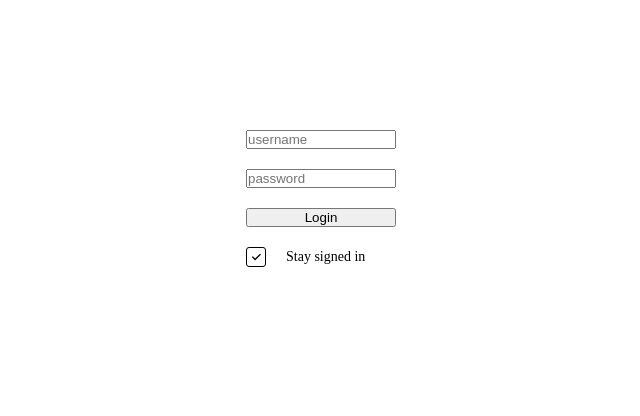
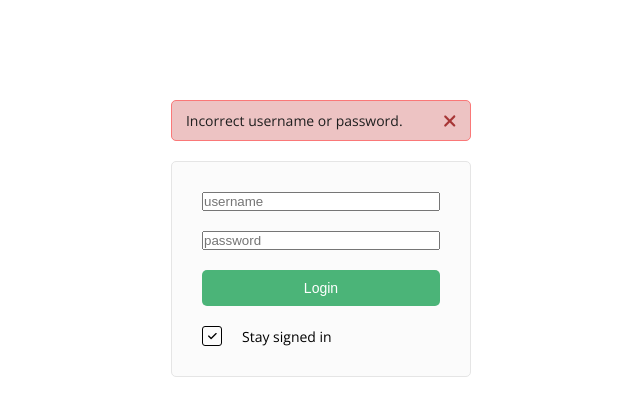
Before and after one commit to giedriusstane/react-node-chat-app, a React (Vite) app in the folder frontend/: page /login in a window 1280 px wide. Shown: the top 416 px of the page, without its empty margins (319-959 px from the left). Built offline with nearby package versions, Linux system fonts and the light colour scheme.

Commit message:
errorMsgCard added

```diff
--- a/frontend/index.html
+++ b/frontend/index.html
@@ -3,6 +3,15 @@
   <head>
     <meta charset="UTF-8" />
     <meta name="viewport" content="width=device-width, initial-scale=1.0" />
+
+
+    <link rel="preconnect" href="https://fonts.googleapis.com" />
+    <link rel="preconnect" href="https://fonts.gstatic.com" crossorigin />
+    <link
+      href="https://fonts.googleapis.com/css2?family=Montserrat&family=Open+Sans&display=swap"
+      rel="stylesheet"
+    />
+
     <title>React Node App</title>
   </head>
   <body>
--- /dev/null
+++ b/frontend/src/components/ErrorMsgCard.jsx
@@ -0,0 +1,25 @@
+import React, { useState, useEffect } from "react";
+import { FontAwesomeIcon } from "@fortawesome/react-fontawesome";
+import { faTimes } from "@fortawesome/free-solid-svg-icons";
+import "./ErrorMsgCard.scss";
+
+const ErrorMsgCard = ({ msgText, onBtnXClick }) => {
+  const handleBtnXClick = () => {
+    if (onBtnXClick) {
+      onBtnXClick();
+    }
+  };
+
+  return (
+    <div className="error-msg-card">
+      <h4 className="error-msg-card__error-text">{msgText}</h4>
+      <FontAwesomeIcon
+        onClick={handleBtnXClick}
+        className="error-msg-card__x-close"
+        icon={faTimes}
+      />
+    </div>
+  );
+};
+
+export default ErrorMsgCard;
--- /dev/null
+++ b/frontend/src/components/ErrorMsgCard.scss
@@ -0,0 +1,25 @@
+.error-msg-card {
+  display: flex;
+  justify-content: center;
+  align-items: center;
+  background-color: rgb(237, 195, 195);
+  border: 0.1rem solid rgb(250, 120, 120);
+  width: 30rem;
+  border-radius: 0.5rem;
+  margin-bottom: 2rem;
+  padding: 1rem;
+
+
+  &__error-text {
+    font-weight: 300;
+    font-size: 1.4rem;
+    color: rgb(31, 31, 31);
+    padding-right: 4rem;
+  }
+
+  &__x-close {
+    font-size: 1.8rem;
+    color: rgb(167, 54, 54);
+    cursor: pointer;
+  }
+}
--- a/frontend/src/index.scss
+++ b/frontend/src/index.scss
@@ -9,3 +9,7 @@
 html {
   font-size: 62.5%;
 }
+
+body {
+  font-family: "Open Sans", sans-serif;
+}
--- a/frontend/src/pages/LoginPage.jsx
+++ b/frontend/src/pages/LoginPage.jsx
@@ -1,4 +1,5 @@
 import React from "react";
+import ErrorMsgCard from "../components/ErrorMsgCard";
 import { FontAwesomeIcon } from "@fortawesome/react-fontawesome";
 import { faCheck } from "@fortawesome/free-solid-svg-icons";
 import "./LoginPage.scss";
@@ -6,13 +7,13 @@ import "./LoginPage.scss";
 const LoginPage = () => {
   return (
     <div className="login-page">
-      <h4 className="login-page__error-msg"></h4>
+      <ErrorMsgCard msgText={"Incorrect username or password. "} />
 
       <div className="login-page__inputs-container">
         <input type="text" placeholder="username" />
         <input type="password" placeholder="password" />
 
-        <button>Login</button>
+        <button className="login-page__btn-login">Login</button>
 
         <div className="login-page__autologin-container">
           <div className="login-page__checkbox">
--- a/frontend/src/pages/LoginPage.scss
+++ b/frontend/src/pages/LoginPage.scss
@@ -4,18 +4,31 @@
   align-items: center;
   margin-top: 10rem;
 
-  &__error-msg {
-    color: red;
-    height: 3rem;
-    display: flex;
-    align-items: center;
+  &__registration-text {
+    font-weight: 300;
+    font-size: 2rem;
+    padding-bottom: 5rem;
   }
 
   &__inputs-container {
     display: flex;
     flex-direction: column;
-    width: 15rem;
+    width: 30rem;
     gap: 2rem;
+    border: 0.1rem solid rgb(229, 229, 229);
+    padding: 3rem;
+    background-color: rgb(251, 251, 251);
+    border-radius: 0.5rem;
+  }
+
+  &__btn-login {
+    background-color: rgb(75, 180, 120);
+    border: none;
+    color: white;
+    padding: 1rem;
+    border-radius: 0.5rem;
+    cursor: pointer;
+    font-size: 1.4rem;
   }
 
   &__autologin-container {
@@ -24,8 +37,7 @@
     gap: 2rem;
   }
 
-
-  &__autoligin-text{
+  &__autoligin-text {
     font-size: 1.4rem;
     font-weight: 400;
   }
--- a/frontend/src/pages/RegistrationPage.jsx
+++ b/frontend/src/pages/RegistrationPage.jsx
@@ -1,17 +1,108 @@
-import React from "react";
+import React, { useRef, useState } from "react";
+import ErrorMsgCard from "../components/ErrorMsgCard";
 import "./RegistrationPage.scss";
 
 const RegistrationPage = () => {
+  const [errorText, setErrorText] = useState([]);
+  const [showErrorCard, setShowErrorCard] = useState(false);
+  const inputUsernameRef = useRef();
+  const inputPassword_1Ref = useRef();
+  const inputPassword_2Ref = useRef();
+
+  const registerNewUser = async (newUserData) => {
+    const options = {
+      method: "POST",
+      headers: {
+        "Content-Type": "application/json",
+      },
+      body: JSON.stringify(newUserData),
+    };
+    const response = await fetch(`http://localhost:3000/registration`, options);
+    const jsonData = await response.json();
+    console.log(jsonData);
+  };
+
+  const handleRegisterBtn = () => {
+    const newUserData = {
+      username: inputUsernameRef.current.value,
+      password_1: inputPassword_1Ref.current.value,
+      password_2: inputPassword_2Ref.current.value,
+    };
+
+    const newErrorText = [];
+
+    if (newUserData.username.length < 4) {
+      newErrorText.push("Username must be at least 4 characters long.");
+      setShowErrorCard(true);
+      setErrorText(newErrorText);
+    }
+
+    if (newUserData.username.length > 20) {
+      newErrorText.push("Username must be less than 20 characters long.");
+      setShowErrorCard(true);
+      setErrorText(newErrorText);
+    }
+
+    if (newUserData.password_1.length < 4) {
+      newErrorText.push("Password must be at least 4 characters long.");
+      setShowErrorCard(true);
+      setErrorText(newErrorText);
+    }
+
+    if (newUserData.password_1.length > 20) {
+      newErrorText.push("Password must be less than 20 characters long.");
+      setShowErrorCard(true);
+      setErrorText(newErrorText);
+    }
+
+    if (/[A-Z]/.test(newUserData.password_1) === false) {
+      newErrorText.push("Password must include an uppercase letter.");
+      setShowErrorCard(true);
+      setErrorText(newErrorText);
+    }
+
+    if (newErrorText.length === 0) {
+      setShowErrorCard(false);
+      registerNewUser(newUserData);
+    }
+  };
+
+  const onBtnXClick = () => {
+    setShowErrorCard(false);
+  };
+
   return (
     <div className="registration-page">
-      <h4 className="registration-page__error-msg">error</h4>
+      <h2 className="registration-page__registration-text">Registration</h2>
+
+      {showErrorCard && (
+        <ErrorMsgCard
+          onBtnXClick={onBtnXClick}
+          msgText={errorText.map((error) => error)}
+        />
+      )}
 
       <div className="registration-page__inputs-container">
-        <input type="text" placeholder="username" />
-        <input type="password" placeholder="password" />
-        <input type="password" placeholder="password" />
+        <input type="text" placeholder="username" ref={inputUsernameRef} />
 
-        <button>Register</button>
+        <input
+          type="password"
+          placeholder="password"
+          ref={inputPassword_1Ref}
+        />
+
+        <input
+          type="password"
+          placeholder="password"
+          ref={inputPassword_2Ref}
+        />
+
+        <button
+          onClick={handleRegisterBtn}
+          className="registration-page__btn-register"
+        >
+          Register
+        </button>
       </div>
     </div>
   );
--- a/frontend/src/pages/RegistrationPage.scss
+++ b/frontend/src/pages/RegistrationPage.scss
@@ -4,17 +4,30 @@
   align-items: center;
   margin-top: 10rem;
 
-  &__error-msg {
-    color: red;
-    height: 3rem;
-    display: flex;
-    align-items: center;
+  &__registration-text {
+    font-weight: 300;
+    font-size: 2rem;
+    padding-bottom: 5rem;
   }
 
   &__inputs-container {
     display: flex;
     flex-direction: column;
-    width: 15rem;
+    width: 30rem;
     gap: 2rem;
+    border: 0.1rem solid rgb(229, 229, 229);
+    padding: 3rem;
+    background-color: rgb(251, 251, 251);
+    border-radius: 0.5rem;
+  }
+
+  &__btn-register {
+    background-color: rgb(75, 180, 120);
+    border: none;
+    color: white;
+    padding: 1rem;
+    border-radius: 0.5rem;
+    cursor: pointer;
+    font-size: 1.4rem;
   }
 }
```
Also changed, not shown: 1 other file (tests, documents, lock files or other folders).
